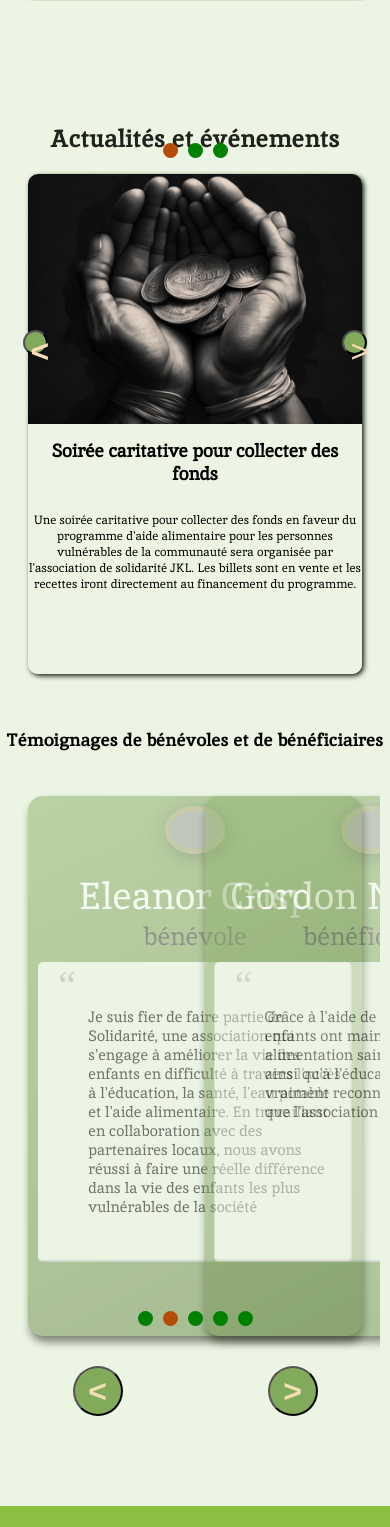
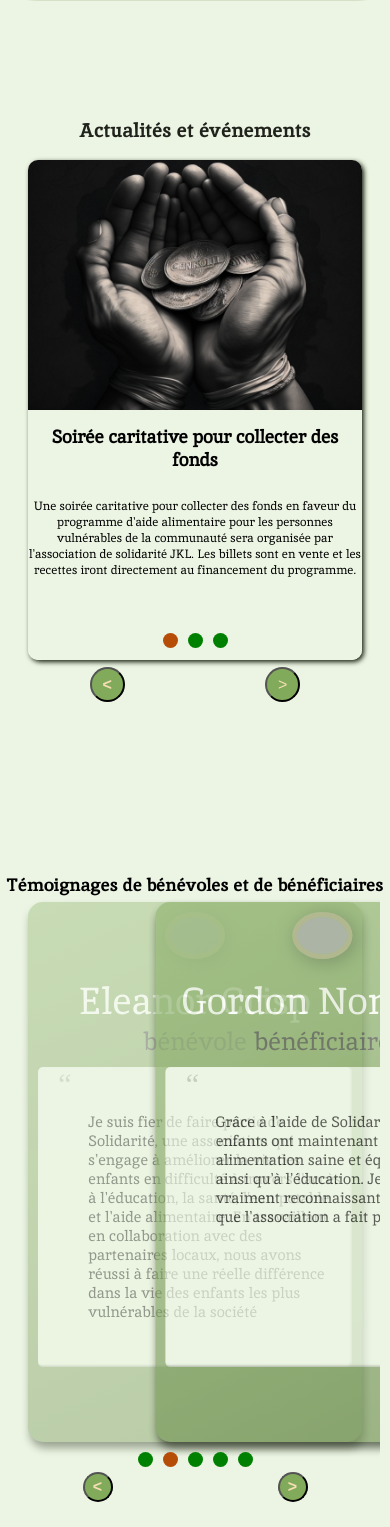
Before and after one commit to slimanej4c/sud, a Next.js app: page / in a window 390 px wide. Shown: the part 2574-4101 px from the top of the page. Built offline with nearby package versions, Linux system fonts and the light colour scheme; grey boxes are pictures that could not be loaded.

Commit message:
add part81

```diff
--- a/components/accueil/Accueil_part3.js
+++ b/components/accueil/Accueil_part3.js
@@ -143,14 +143,7 @@ export const Accueil_part3 = (props) => {
       </div>
     </div>
 
-    <div className='home-part3-3'>
 
-
-      <div className='home-part3-buttons'>
-        <button className='home-part3-button prev' onClick={()=>change_event('prev')}>&lt;</button>
-        <button className='home-part3-button next' onClick={()=>change_event('next')}>&gt;</button>
-      </div>
-    </div>
     <div className='home-part3-3-index'>
         {events_text[0][props.langue].map((index)=>{
           let backgroundColor = 'green';
@@ -163,6 +156,14 @@ export const Accueil_part3 = (props) => {
           )
         })}
       </div>
+      <div className='home-part3-3'>
+
+
+     <div className='home-part3-buttons'>
+       <button className='home-part3-button prev' onClick={()=>change_event('prev')}>&lt;</button>
+       <button className='home-part3-button next' onClick={()=>change_event('next')}>&gt;</button>
+     </div>
+   </div>
   </section>
   )
 }
--- a/hocs/Layout.js
+++ b/hocs/Layout.js
@@ -27,7 +27,11 @@ const [nav_opened, setnav_opened] = useState("layout-nav");
 
 const [per, setper] = useState(false);
 const [show_model, setshow_model] = useState(true);
+const [clickedd, setClickedd] = useState(false);
 
+  function handleClick() {
+    setClickedd(!clickedd);
+  }
 /* sync function readTextFile(filePath) {
   try {
     const fileContent = await fs.promises.readFile(filePath, 'utf-8');
--- a/styles/accueil/home-part3.css
+++ b/styles/accueil/home-part3.css
@@ -185,7 +185,8 @@
     }
 
     .home-part3-1 h1 {
-        font-size: 25px;
+
+        font-size: 20px;
         text-align: center;
     }
     .home-part3-2 {
@@ -265,31 +266,48 @@
     }
     .home-part3-3{
 
-        top: 40%;
+        position: static;
+
+        height: auto;
+
     }
 
-    .prev {
+    .home-part3-buttons  .prev {
 
+      position: static;
+      font-size: 1em;
+      }
+      .home-part3-buttons  .next {
+
+        position: static;
         font-size: 1em;
-        right:98%;
-        top: 0;
+      }
+      .home-part3-buttons{
+        display: flex;
+        flex-direction: row;
+        justify-content: space-around;
+        align-items: center;
+        margin-top: 2%;
+        width: 100%;
+
+
+
+    }
+      .home-part3-button {
+        position: static;
+        width: 35px;
+        height: 35px;
 
       }
-     .next {
+      .home-part3-3-index{
+      position: static;
+    background-color: aqua;
+    height: auto;
+    }
+    .home-part3-3-index-div{
 
-        font-size: 1em;
-        left:98%;
-        top: 0;
-
-      }
-      .home-part3-button {
-        position: absolute;
-        width: 30px;
-        height: 30px;
-
-      }.home-part3-3-index{
-      position: absolute;
-      top:0%;
+        margin-top: -10%;
+        z-index: 2;
     }
 
   }
@@ -305,10 +323,7 @@
 
     }
 
-    .home-part3-1 h1 {
-        font-size: 25px;
-        text-align: center;
-    }
+
     .home-part3-2 {
         position: relative;
         flex-direction: column;
@@ -382,23 +397,17 @@
     .home-part3-3 {
 
     }
-    .prev {
+    .home-part3-buttons  .prev {
 
-        font-size: 1em;
-        right:97%;
-        top: 0;
+
 
       }
-     .next {
+      .home-part3-buttons  .next {
 
-        font-size: 1em;
-        left:97%;
-        top: 0;
+
 
       }
       .home-part3-button {
-        width: 25px;
-        height: 25px;
 
 
       }.home-part3-3-index{
--- a/styles/accueil/home-part4.css
+++ b/styles/accueil/home-part4.css
@@ -170,6 +170,15 @@ figure.snip1390 .profile {
 
 }
 @media screen and (max-width:750px) {
+  .home-part4{
+
+   margin-top:40%;
+
+}
+.home-part4-title {
+
+ margin-bottom: -10%;
+ }
   .home-part4-title h1{
 
    font-size: 20px;
@@ -182,7 +191,7 @@ figure.snip1390 .profile {
   }
   figure.snip1390 blockquote:before {
 
-    font-size: 40px;
+    font-size: 30px;
 
   }
   figure.snip1390 blockquote {
@@ -190,7 +199,33 @@ figure.snip1390 .profile {
 
 
   }
+  .home-part4-buttons{
+    height: auto;
 
+  }
+  .home-part4-button {
+    width: 30px;
+    height: 30px;
+
+  }
+  .home-part4-buttons .prev {
+
+    font-size: 1em;
+
+
+  }
+  .home-part4-buttons .next {
+
+    font-size: 1em;
+
+
+  }
+  .home-figure-index{
+
+    height: auto;
+
+
+  }
 }
 
 
--- a/styles/actions/project.css
+++ b/styles/actions/project.css
@@ -54,6 +54,15 @@
     flex-direction: column;
  background-position: center center;
  box-shadow: 2px 4px 20px 0px rgb(57, 87, 2);
+  }
+  .project h1{
+
+    font-family:inika_bold;
+    margin-left: 5%;
+    margin-right: 5%;
+    color: rgb(30, 1, 1);
+    font-size:60px;
+    text-align: center;
   }
   .projects h1{
 
@@ -116,6 +125,12 @@
       .sous-project .text{
 
       }
+      .project h1{
+
+
+        font-size:30px;
+
+      }
       .projects h1{
 
 
--- a/styles/agir/devenir.css
+++ b/styles/agir/devenir.css
@@ -58,6 +58,7 @@ box-shadow: 2px 4px 40px 0px rgb(57, 87, 2);
     flex-direction: column;
     margin: 5%;
     text-align: center;
+    justify-content: center;
     align-items: center;
 
   }
@@ -82,8 +83,12 @@ box-shadow: 2px 4px 40px 0px rgb(57, 87, 2);
 
 
 .agir-text .button{
+  display: flex;
     width: 30%;
     height: 60px;
+    text-align: center;
+    justify-content: center;
+    align-items: center;
    }
 
 .agir-text button {
@@ -173,7 +178,7 @@ box-shadow: 2px 4px 40px 0px rgb(57, 87, 2);
       }
 
       .agir-text .button{
-        width: 60%;
+        width: 80%;
         height: 40px;
        }
 
```
